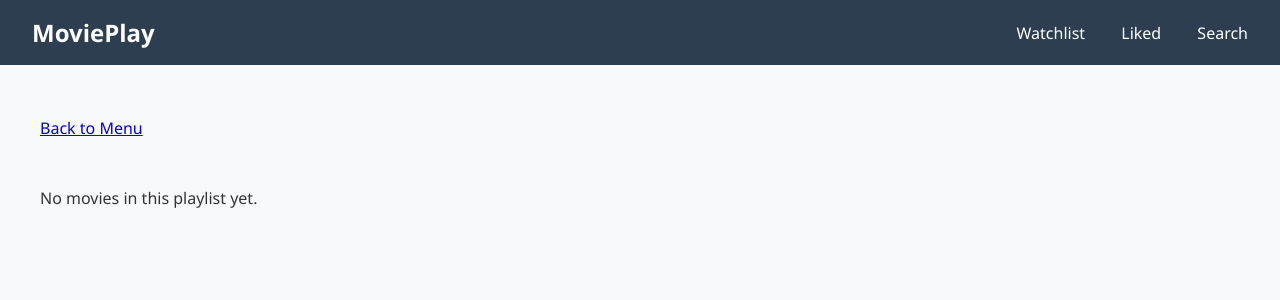
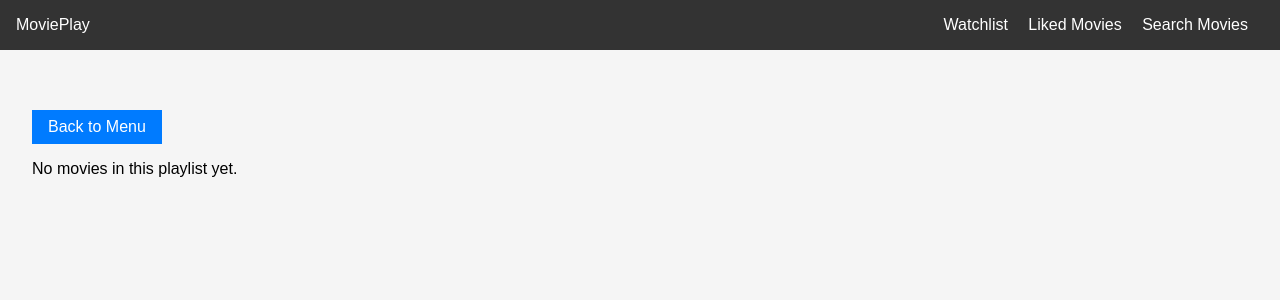
Before and after one commit to rafaelmagnog/wsBackend-Fabrica25.1, a Django app: template playlist/templates/playlist_detail.html in a window 1280 px wide. Shown: the top 300 px of the page. Run offline with Django 5.2, Linux system fonts and the light colour scheme; the template is opened without the code that fills it, so the values that code supplies are empty.

Commit message:
:arrow_up::lipstick: Atualizando todo o frontend, adicionando movie_detail.html template e alterando estilização css

```diff
--- a/playlist/static/playlist.css
+++ b/playlist/static/playlist.css
@@ -1,213 +1,60 @@
-:root {
-    --primary-color: #2c3e50;
-    --secondary-color: #3498db;
-    --background-color: #f8f9fa;
-    --text-color: #333;
-}
-
+/* Exemplo de CSS para o projeto Movie Playlists */
 body {
-    font-family: 'Segoe UI', Tahoma, Geneva, Verdana, sans-serif;
-    background-color: var(--background-color);
+    font-family: Arial, sans-serif;
+    background-color: #f5f5f5;
     margin: 0;
-    color: var(--text-color);
+    padding: 0;
 }
 
 .navbar {
-    background-color: var(--primary-color);
-    padding: 1rem 2rem;
+    background-color: #333;
+    padding: 1rem;
+    color: #fff;
     display: flex;
     justify-content: space-between;
     align-items: center;
 }
 
-.logo {
-    color: white;
-    font-size: 1.5rem;
+.navbar a {
+    color: #fff;
+    margin-right: 1rem;
     text-decoration: none;
-    font-weight: bold;
-}
-
-.nav-links a {
-    color: white;
-    text-decoration: none;
-    margin-left: 2rem;
-    transition: color 0.3s;
-}
-
-.nav-links a:hover {
-    color: var(--secondary-color);
 }
 
 .container {
     padding: 2rem;
-    max-width: 1200px;
-    margin: 0 auto;
-}
-
-.movie-list {
-    display: grid;
-    grid-template-columns: repeat(auto-fill, minmax(300px, 1fr));
-    gap: 2rem;
-    margin-top: 2rem;
 }
 
 .movie-card {
-    background: white;
-    border-radius: 10px;
-    box-shadow: 0 2px 8px rgba(0,0,0,0.1);
-    overflow: hidden;
-    transition: transform 0.3s;
+    background-color: #fff;
+    border: 1px solid #ddd;
+    margin-bottom: 1rem;
+    padding: 1rem;
+    display: flex;
 }
 
-.movie-card:hover {
-    transform: translateY(-5px);
+.movie-card img {
+    width: 150px;
+    margin-right: 1rem;
 }
 
-.movie-poster {
-    width: 100%;
-    height: 400px;
-    object-fit: cover;
-}
-
-.movie-info {
-    padding: 1rem;
-}
-
-.movie-info h3 {
-    margin: 0 0 0.5rem;
-    color: var(--primary-color);
-}
-
-.director {
-    color: var(--secondary-color);
-    font-size: 0.9rem;
-    margin: 0 0 1rem;
-}
-
-.plot {
-    font-size: 0.9rem;
-    line-height: 1.5;
-    margin-bottom: 1rem;
-}
-
-.add-btn, .remove-btn {
-    display: inline-flex;
-    align-items: center;
+.detail-btn,
+.back-btn,
+.remove-btn,
+.add-btn {
+    display: inline-block;
+    margin-top: 0.5rem;
     padding: 0.5rem 1rem;
+    background-color: #007bff;
+    color: #fff;
+    text-decoration: none;
     border: none;
-    border-radius: 5px;
-    cursor: pointer;
-    transition: opacity 0.3s;
-}
-
-.add-btn {
-    background-color: #27ae60;
-    color: white;
-    margin-right: 0.5rem;
-}
-
-.remove-btn {
-    background-color: #e74c3c;
-    color: white;
-}
-
-button:hover {
-    opacity: 0.9;
-}
-
-.search-container {
-    max-width: 800px;
-    margin: 0 auto;
-}
-
-.search-container form {
-    display: flex;
-    gap: 1rem;
-    margin-bottom: 2rem;
-}
-
-.search-container input[type="text"] {
-    flex: 1;
-    padding: 0.8rem;
-    border: 1px solid #ddd;
-    border-radius: 5px;
-    font-size: 1rem;
-}
-
-.search-container button {
-    padding: 0.8rem 1.5rem;
-    background-color: var(--secondary-color);
-    color: white;
-    border: none;
-    border-radius: 5px;
     cursor: pointer;
 }
 
-.main-menu {
-    text-align: center;
-    padding: 4rem 0;
+.detail-btn:hover,
+.back-btn:hover,
+.remove-btn:hover,
+.add-btn:hover {
+    background-color: #0056b3;
 }
-
-.menu-options {
-    display: grid;
-    grid-template-columns: repeat(3, 1fr);
-    gap: 2rem;
-    margin-top: 3rem;
-}
-
-.menu-btn {
-    padding: 2rem;
-    background: white;
-    border-radius: 10px;
-    text-decoration: none;
-    color: var(--text-color);
-    box-shadow: 0 2px 8px rgba(0,0,0,0.1);
-    transition: transform 0.3s;
-}
-
-.menu-btn:hover {
-    transform: translateY(-5px);
-}
-
-.menu-btn i {
-    display: block;
-    font-size: 2rem;
-    margin-bottom: 1rem;
-    color: var(--secondary-color);
-}
-
-/* Adicione estas regras no final do playlist.css */
-.poster-placeholder {
-    background: #ecf0f1;
-    height: 400px;
-    display: flex;
-    align-items: center;
-    justify-content: center;
-}
-
-.poster-placeholder i {
-    font-size: 3rem;
-    color: #bdc3c7;
-}
-
-.no-results {
-    text-align: center;
-    padding: 2rem;
-    background: white;
-    border-radius: 10px;
-    margin-top: 2rem;
-}
-
-.action-buttons {
-    display: flex;
-    gap: 0.5rem;
-    margin-top: 1rem;
-}
-
-.alert-error {
-    background: #e74c3c;
-    color: white;
-    padding: 1rem;
-    border-radius: 5px;
-    margin-bottom: 1rem;
-}
--- a/playlist/templates/base.html
+++ b/playlist/templates/base.html
@@ -12,8 +12,8 @@
         <a href="{% url 'main_menu' %}" class="logo">MoviePlay</a>
         <div class="nav-links">
             <a href="{% url 'watchlist' %}">Watchlist</a>
-            <a href="{% url 'liked' %}">Liked</a>
-            <a href="{% url 'search' %}">Search</a>
+            <a href="{% url 'liked' %}">Liked Movies</a>
+            <a href="{% url 'search' %}">Search Movies</a>
         </div>
     </nav>
     <div class="container">
@@ -24,9 +24,7 @@
             {% endfor %}
         </div>
         {% endif %}
-
-        {% block content %}
-        {% endblock %}
+        {% block content %}{% endblock %}
     </div>
 </body>
 </html>
--- a/playlist/templates/main_menu.html
+++ b/playlist/templates/main_menu.html
@@ -2,7 +2,7 @@
 
 {% block content %}
 <div class="main-menu">
-    <h1>Welcome to MoviePlay</h1>
+    <h1>Bem-vindo ao MoviePlay</h1>
     <div class="menu-options">
         <a href="{% url 'watchlist' %}" class="menu-btn">
             <i class="fas fa-bookmark"></i>
--- a/playlist/templates/playlist_detail.html
+++ b/playlist/templates/playlist_detail.html
@@ -16,6 +16,7 @@
             <h3>{{ movie.title }} ({{ movie.year }})</h3>
             <p class="director">{{ movie.director }}</p>
             <p class="plot">{{ movie.plot|truncatewords:30 }}</p>
+            <a href="{% url 'movie_detail' movie.imdb_id %}" class="detail-btn">View Details</a>
             <form action="{% url 'remove_movie' playlist.id movie.id %}" method="post">
                 {% csrf_token %}
                 <button type="submit" class="remove-btn">
```
Also changed, not shown: playlist/templates/movie_detail.html (added, +17 -0 lines), playlist/templates/search.html (+2 -5 lines).
